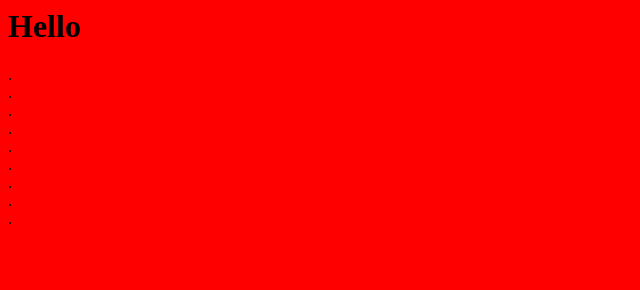
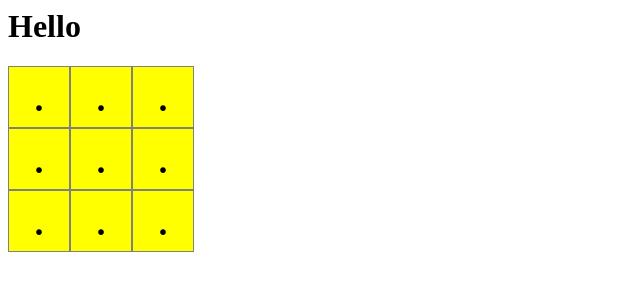
Before and after one commit to TrinhTrinh00/tic-tac-toe, a plain HTML site: page index.html in a window 1280 px wide. Shown: the whole page, without its empty margins (0-640 px from the left). Drawn offline with Linux system fonts and the light colour scheme.

Commit message:
modified html, js, and css

```diff
--- a/index.css
+++ b/index.css
@@ -1,3 +1,17 @@
 body {
-    background-color: red;
+    background-color: white;
 }
+
+.row {
+    width: 186px;
+    background-color: yellow;
+    display: flex;
+}
+
+.cell {
+    font-size: 48px;
+    border: 1px solid gray;
+    height: 60px;
+    width: 60px;
+    text-align: center;
+}
--- a/index.html
+++ b/index.html
@@ -1,27 +1,27 @@
 <html>
 <head>
     <title>tic-tac-toe</title>
-    <script src="./index.js"></script>
     <link rel="stylesheet" href="./index.css" type="text/css">
 </head>
 <body>
     <h1>Hello</h1>
     <div id="container">
         <div data-row="0" class="row">
-            <div data-column="0" class="cell">.</div>
-            <div data-column="1" class="cell">.</div>
-            <div data-column="2" class="cell">.</div>
+            <div data-column="0" data-cell="0,0" class="cell">.</div>
+            <div data-column="1" data-cell="0,1" class="cell">.</div>
+            <div data-column="2" data-cell="0,2" class="cell">.</div>
         </div>
         <div data-row="1" class="row">
-            <div data-column="0" class="cell">.</div>
-            <div data-column="1" class="cell">.</div>
-            <div data-column="2" class="cell">.</div>
+            <div data-column="0" data-cell="1,0" class="cell">.</div>
+            <div data-column="1" data-cell="1,1" class="cell">.</div>
+            <div data-column="2" data-cell="1,2" class="cell">.</div>
         </div>
         <div data-row="2" class="row">
-            <div data-column="0" class="cell">.</div>
-            <div data-column="1" class="cell">.</div>
-            <div data-column="2" class="cell">.</div>
+            <div data-column="0" data-cell="2,0" class="cell">.</div>
+            <div data-column="1" data-cell="2,1" class="cell">.</div>
+            <div data-column="2" data-cell="2,2" class="cell">.</div>
         </div>
     </div>
 </body>
+<script src="./index.js"></script>
 </html>
--- a/index.js
+++ b/index.js
@@ -1,3 +1,6 @@
-console.log("world");
-console.log("world");
-console.log("world");console.log("world");console.log("world");console.log("world");console.log("world");console.log("world");console.log("world");
+const containerElem = document.getElementById("container");
+const handleContainerClick = function(e){
+    console.log(e.target.attributes[1].value);
+}
+
+containerElem.addEventListener("click", handleContainerClick);
```
